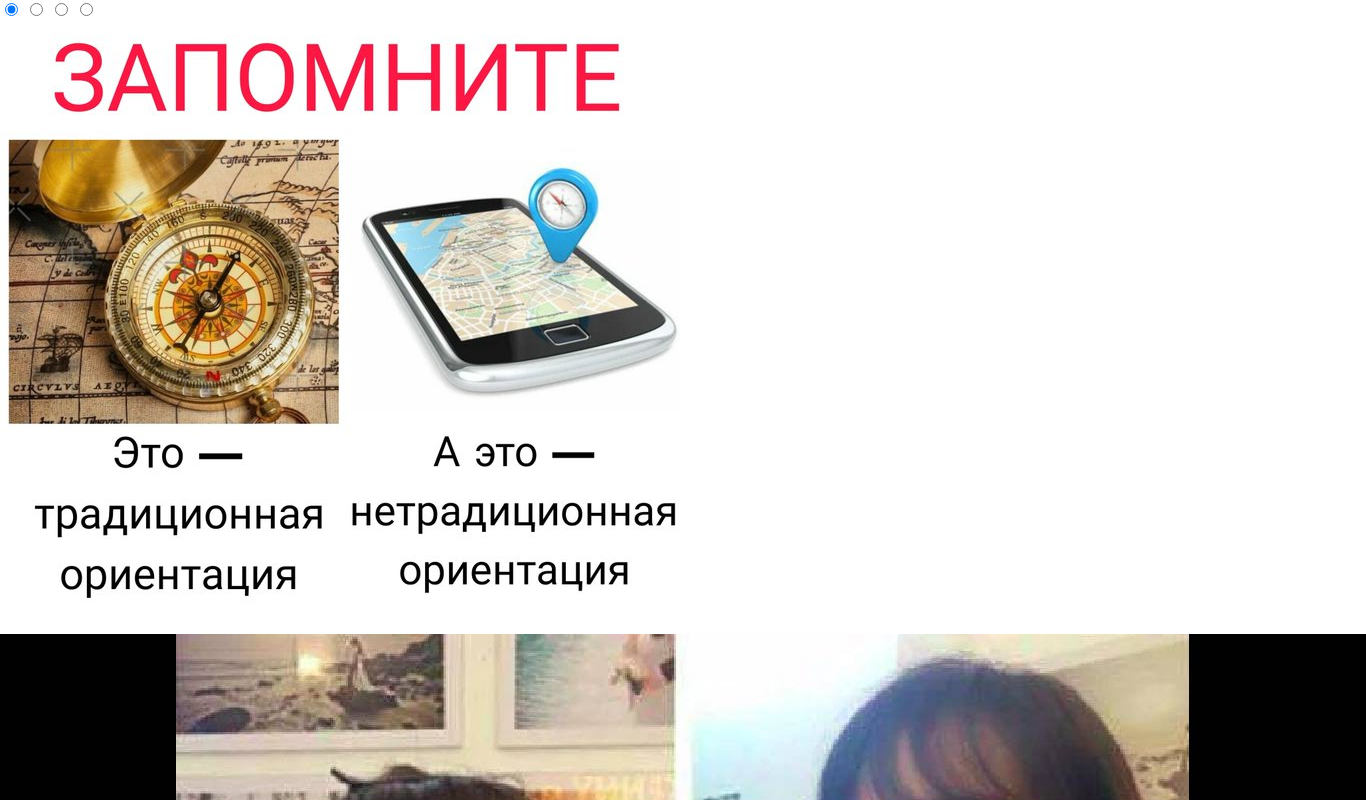
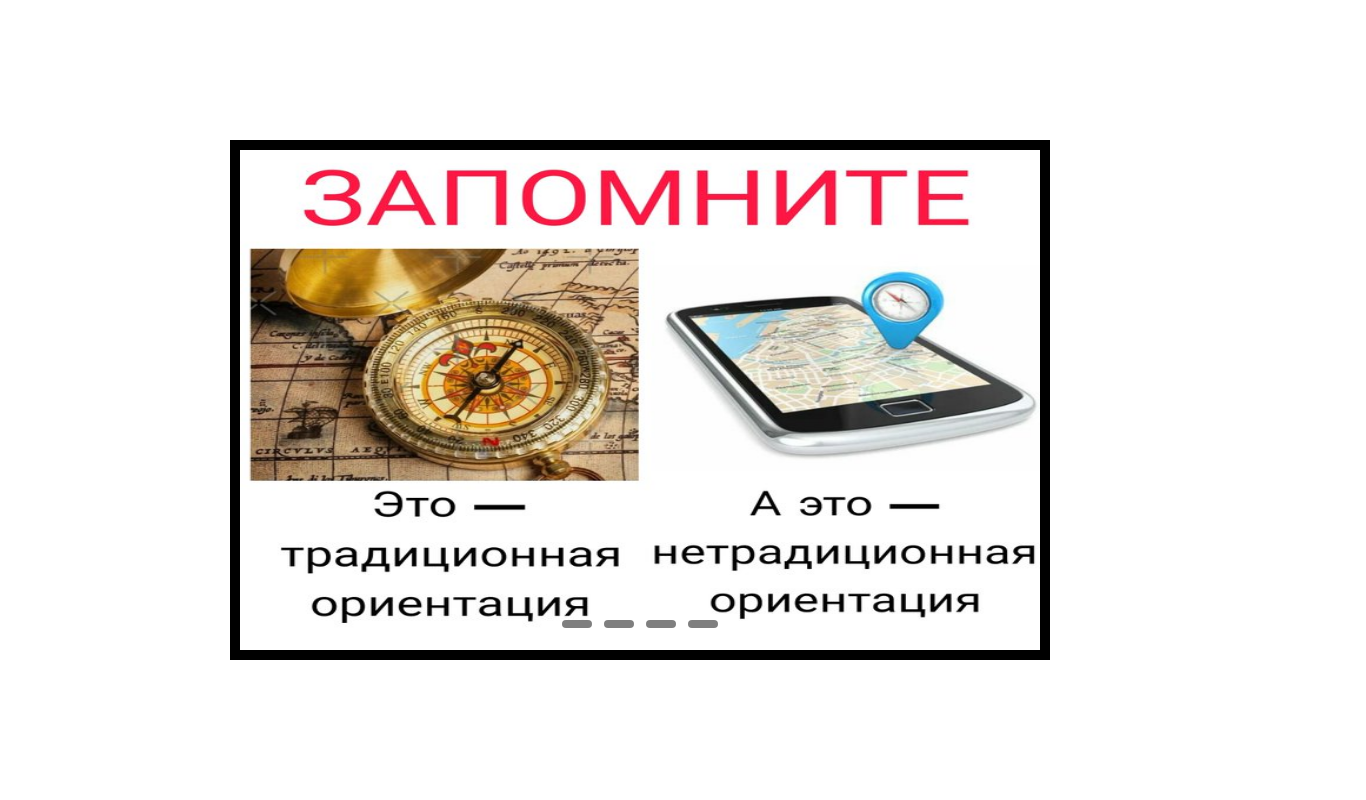
Before and after one commit to rukavin1/cssMemeSlider, a plain HTML site: page cssMemeSlider/index.html in a window 1280 px wide. Shown: the top 800 px of the page, 1366 px wide, since content can reach past the window. Drawn offline with Linux system fonts and the light colour scheme.

Commit message:
feat: add styles to the container of the slider! Sun, September, 17, 2023, 21:59:05

```diff
--- a/cssMemeSlider/index.html
+++ b/cssMemeSlider/index.html
@@ -30,10 +30,10 @@
             </div>
         </div>
         <div class="navigation">
-            <label for="r1" class="bar">Описание1</label>
-            <label for="r2" class="bar">Описание2</label>
-            <label for="r3" class="bar">Описание3</label>
-            <label for="r4" class="bar">Описание4</label>
+            <label for="r1" class="bar"></label>
+            <label for="r2" class="bar"></label>
+            <label for="r3" class="bar"></label>
+            <label for="r4" class="bar"></label>
         </div>
     </div>
 
--- a/cssMemeSlider/style.css
+++ b/cssMemeSlider/style.css
@@ -0,0 +1,66 @@
+* { margin: 0;
+   padding: 0;
+   }
+   .slider {
+   width: 800px;
+   height: 500px;
+   overflow: hidden;
+   border: 10px solid #000;
+    }
+   .middle {
+   position: absolute;
+   top: 50%;
+   left: 50%;
+   transform: translate(-50%, -50%);
+   }
+   .navigation {
+   position: absolute;
+   bottom: 16px;
+   left: 50%;
+   transform: translateX(-50%);
+   display: flex;
+   }
+   .bar {
+   width: 30px;
+   height: 8px;
+   margin: 6px;
+   cursor: pointer;
+   background-color: #000;
+   opacity: .5;
+   border-radius: 10px;
+   transition: all 0.4s ease;
+   }
+   .bar:hover {
+   opacity: 1;
+   transform:scale(1.1);
+   }
+   input[name="r"] {
+   position: absolute;
+   visibility: hidden;
+   }
+   .slides {
+   width: 400%;
+   height: 100%;
+   display: flex;
+   }
+   .slide {
+   width: 25%;
+   transition: all 0.6s ease;
+   }
+   .img {
+   width: 100%;
+   height: 100%;
+   }
+   #r1:checked ~ .s1 {
+   margin-left: 0;
+   }
+   #r2:checked ~ .s1 {
+   margin-left: -25%;
+   }
+   #r3:checked ~ .s1 {
+   margin-left: -50%;
+   }
+
+    #r4:checked ~ .s1 {
+   margin-left: -75%;
+   }
```
